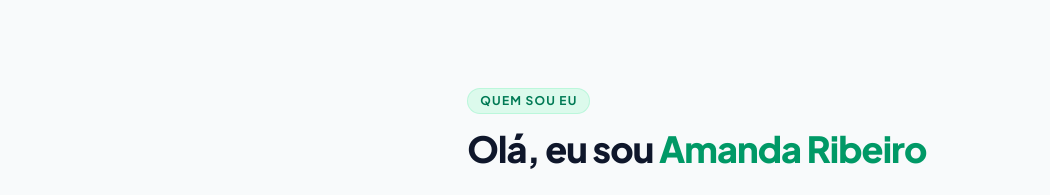
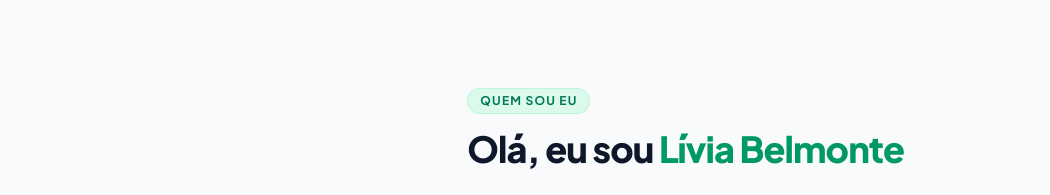
Before and after one commit to infoprodutoscomercialadmin-alt/mat-rias-cl-nicos-, a React (Vite) app: page / in a window 1280 px wide. Shown: the part 8440-8635 px from the top of the page, without its empty margins (110-1160 px from the left). Built offline with nearby package versions, Linux system fonts and the light colour scheme.

Commit message:
feat: update author information to Lívia Belmonte
Replaced Amanda Ribeiro with Lívia Belmonte in the About section and updated the associated profile image asset.

```diff
--- a/index.html
+++ b/index.html
@@ -72,7 +72,7 @@
       (function() {
         const allPageImages = [
           'https://i.imgur.com/vKHa4r9.png',
-          'https://i.imgur.com/2jOy6rc.jpeg',
+          'https://i.imgur.com/SXPCa87.jpeg',
           'https://i.imgur.com/WG8Pu9N.jpeg',
           'https://i.imgur.com/V03TPDn.jpeg',
           'https://i.imgur.com/zuXfxWB.jpeg',
--- a/src/App.tsx
+++ b/src/App.tsx
@@ -86,7 +86,7 @@ export default function App() {
           onSelectComplete={handleSelectComplete}
         />
 
-        {/* 10. Quem sou eu (Amanda Ribeiro) */}
+        {/* 10. Quem sou eu (Lívia Belmonte) */}
         <AboutSection />
 
         {/* 11. Perguntas Frequentes (FAQ Accordion) */}
--- a/src/components/AboutSection.tsx
+++ b/src/components/AboutSection.tsx
@@ -10,8 +10,8 @@ export const AboutSection: React.FC = () => {
           <div className="md:col-span-5 flex justify-center">
             <div className="w-full max-w-md bg-white p-2.5 sm:p-3 rounded-3xl border border-slate-200/90 shadow-md">
               <img
-                src="https://i.imgur.com/2jOy6rc.jpeg"
-                alt="Foto de Amanda Ribeiro"
+                src="https://i.imgur.com/SXPCa87.jpeg"
+                alt="Foto de Lívia Belmonte"
                 className="w-full h-auto rounded-2xl block"
                 loading="eager"
                 fetchPriority="high"
@@ -27,7 +27,7 @@ export const AboutSection: React.FC = () => {
             </span>
 
             <h2 className="text-3xl sm:text-4xl font-extrabold text-slate-900 tracking-tight leading-tight">
-              Olá, eu sou <span className="text-emerald-600">Amanda Ribeiro</span>
+              Olá, eu sou <span className="text-emerald-600">Lívia Belmonte</span>
             </h2>
 
             <div className="mt-5 space-y-4 text-slate-600 text-sm sm:text-base leading-relaxed">
```
